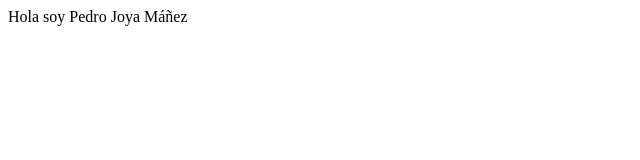
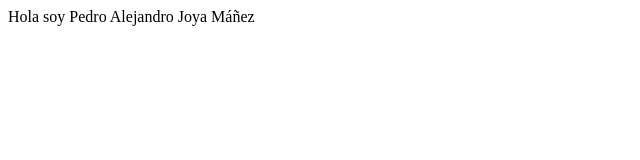
Before and after one commit to pedrojoya/docker_64, a plain HTML site: page index.html in a window 1280 px wide. Shown: the full height of the page, 0-640 px from the left. Drawn offline with Linux system fonts and the light colour scheme.

Commit message:
Tercer commit

```diff
--- a/index.html
+++ b/index.html
@@ -1 +1 @@
-<p>Hola soy Pedro Joya Máñez</p>
+<p>Hola soy Pedro Alejandro Joya Máñez</p>
```
